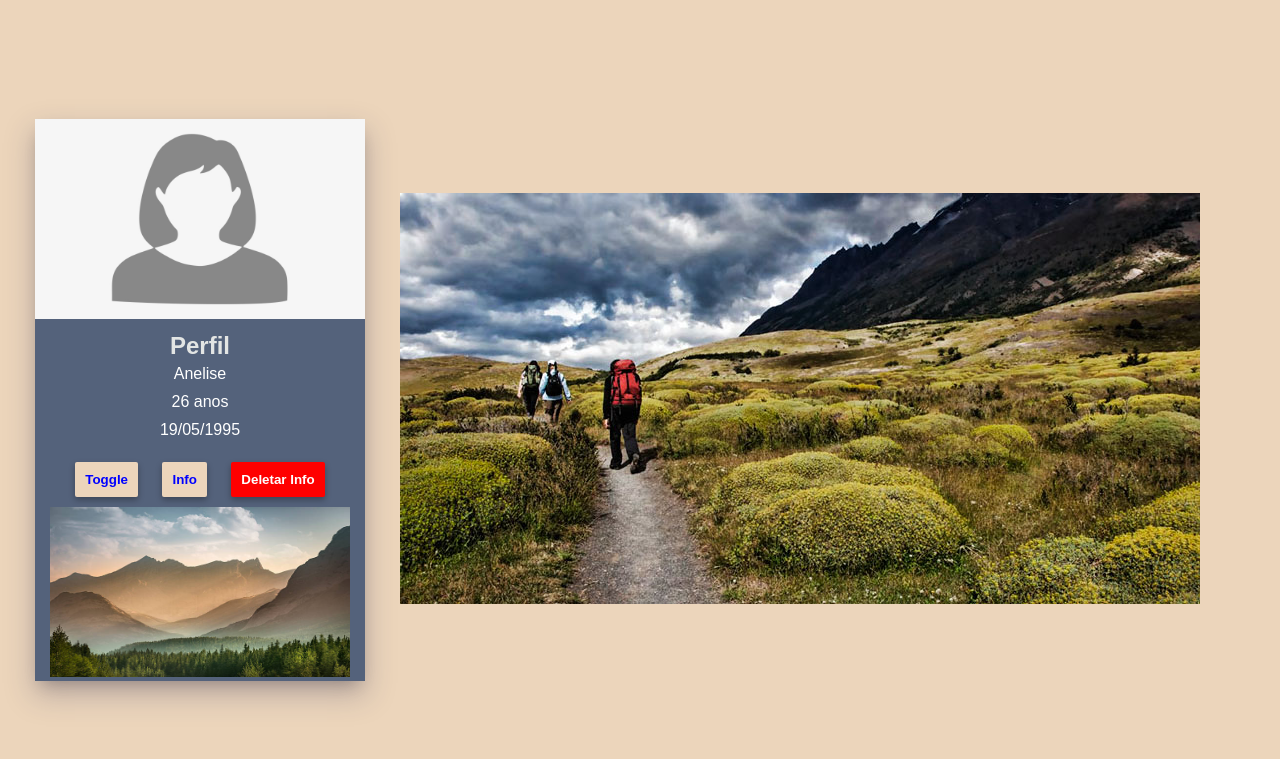
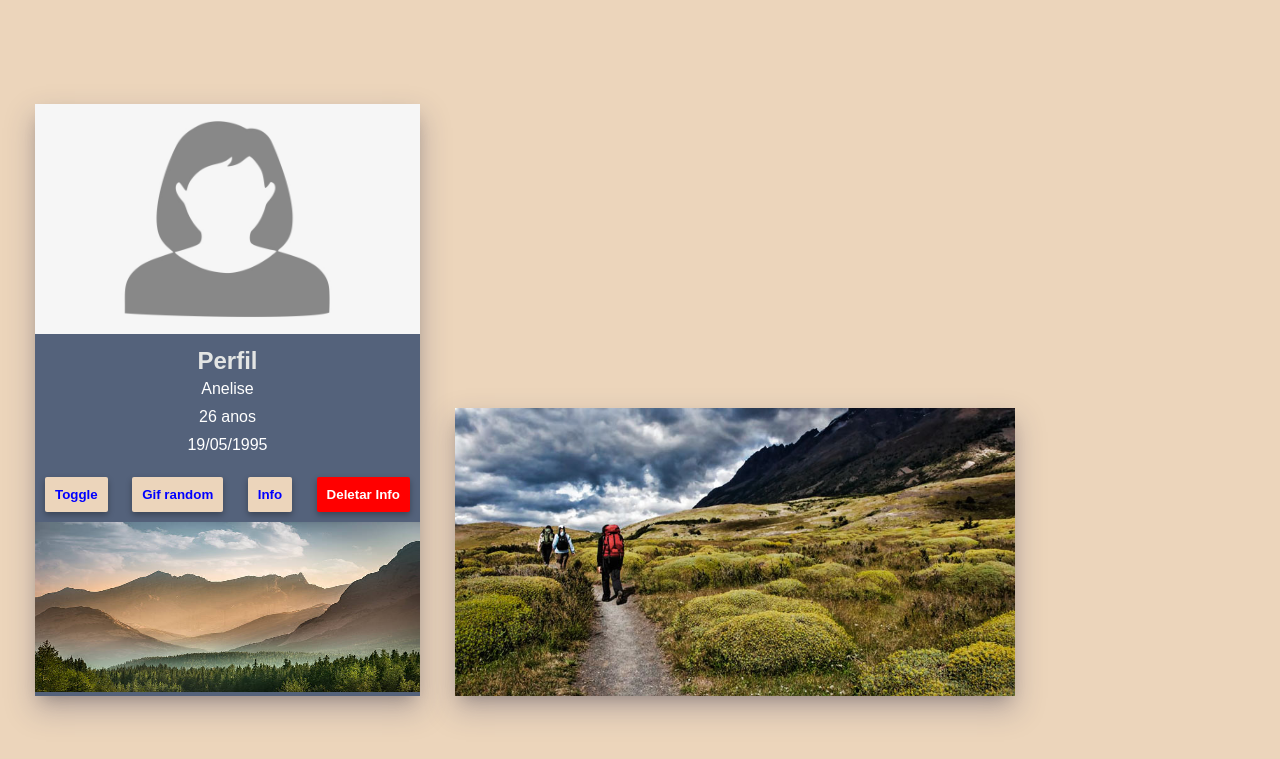
Before and after one commit to anepaz/js-project, a PHP site: page / in a window 1280 px wide. Shown: the top 759 px of the page. Run offline with PHP 8.4, Linux system fonts and the light colour scheme.

Commit message:
fetch api from giphy and display to index

```diff
--- a/index.html
+++ b/index.html
@@ -23,6 +23,7 @@
 
       <div class="buttons">
         <button id="toggle">Toggle</button>
+        <button id="randomGif">Gif random</button>
         <button id="infoBtn">Info</button>
         <button id="deleteBtn" onclick="remove()">Deletar Info</button>
 
@@ -35,7 +36,11 @@
 
     </div>
 
-    <div class="wrapper"><img src="img/photo-2.jpg" alt="People doing trekking on a field">
+    <div id="giphy">
+    </div>
+
+    <div class="wrapper">
+      <img src="img/photo-2.jpg" alt="People doing trekking on a field">
     </div>
 
   </div>
--- a/script.js
+++ b/script.js
@@ -35,3 +35,23 @@ function remove() {
   infoBtn.addEventListener('click', addInfo);
 
 }
+
+let apikey = "75m1CAZPAs7hcx4ME7adWzWRHVA8vR9S";
+let randomGif = document.querySelector('#randomGif');
+randomGif.addEventListener('click', ()=>{
+  sendApiRequest();
+})
+
+async function sendApiRequest() {
+  let response = await fetch(`https://api.giphy.com/v1/gifs/random?api_key=${apikey}`);
+  console.log(response);
+  let gifs = await response.json();
+  console.log(gifs);
+  getRandom(gifs);
+};
+
+function getRandom(gifs){
+
+  let gifHere = document.querySelector('#giphy');
+  gifHere.innerHTML = `<img src= ${gifs.data.images.original.url}>`;
+}
--- a/style.css
+++ b/style.css
@@ -22,8 +22,8 @@ body {
 }
 
 .profile-pic {
-  height: 200px;
-  width: 330px;
+  height: 230px;
+  width: 100%;
 }
 
 .text-content {
@@ -31,7 +31,7 @@ body {
   line-height: 12px;
 }
 
-#toggle, #infoBtn {
+#toggle, #infoBtn, #randomGif {
   position: relative;
   font-weight: bold;
   margin: 10px;
@@ -80,15 +80,25 @@ body {
 
 .imgFade {
   height: 170px;
-  width: 300px;
+  width: 100%;
   opacity: 0;
   transition: opacity 2s;
 }
 
+.wrapper {
+  display: flex;
+  margin-top: 19em;
+  margin-left: 35px;
+  width: 35em;
+  justify-content: center;
+}
+
 .wrapper img {
-  margin-left: 35px;
+
   animation: 3s ease-in slideIn;
   background: #54627B;
+  overflow: hidden;
+  box-shadow: rgba(50, 50, 93, 0.25) 0px 13px 27px 2px, rgba(0, 0, 0, 0.3) 0px 8px 16px -8px;
 }
 
 @keyframes slideIn {
```
